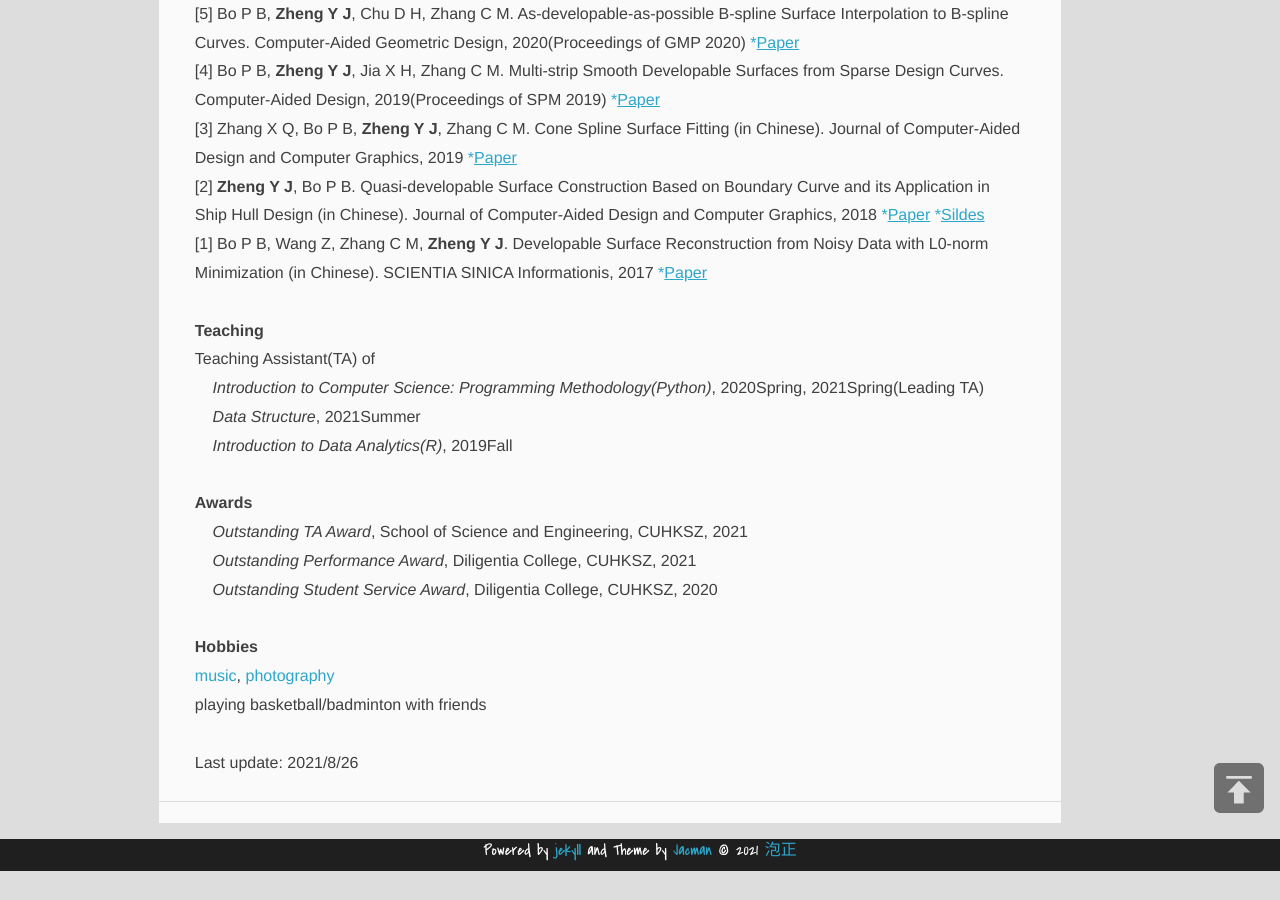
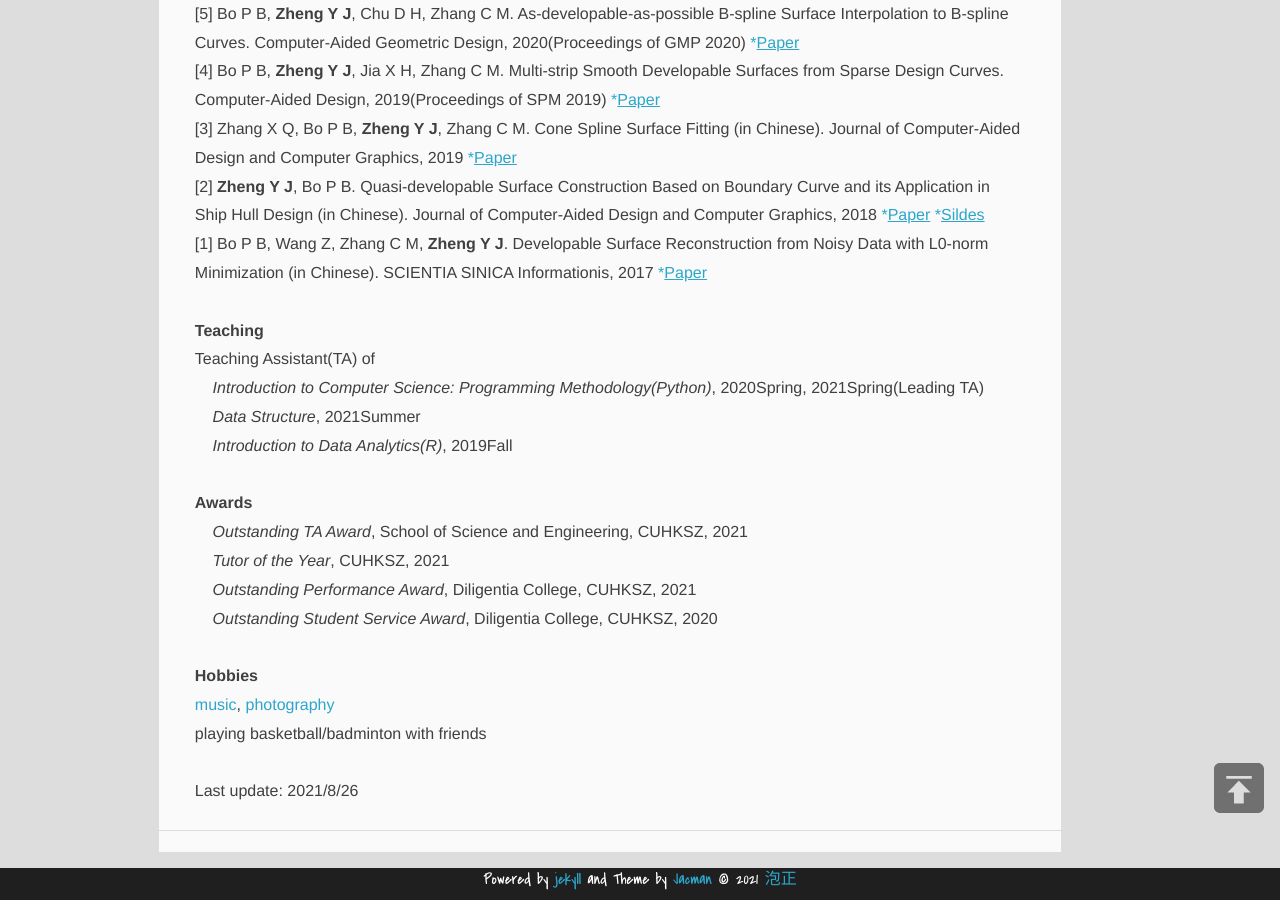
Before and after one commit to PAULYZHENG/paulyzheng.github.io, a Jekyll site: the page built from about/index.html, in a window 1280 px wide and 900 px high, scrolled down 1315 px. Built offline with Jekyll 4.4.1, drawn with Linux system fonts in a browser that asks for light colours; comment, search, counter and statistics services are not loaded; before the commit the page ends 2186 px from its top, so only the background shows below that.

Commit message:
Update index.html

```diff
--- a/about/index.html
+++ b/about/index.html
@@ -69,6 +69,7 @@ Teaching Assistant(TA) of <br/>
 <B>Awards</B>
 <br/>
 &nbsp &nbsp <I>Outstanding TA Award</I>, School of Science and Engineering, CUHKSZ, 2021<br/>
+&nbsp &nbsp <I>Tutor of the Year</I>, CUHKSZ, 2021<br/>
 &nbsp &nbsp <I>Outstanding Performance Award</I>, Diligentia College, CUHKSZ, 2021<br/>
 &nbsp &nbsp <I>Outstanding Student Service Award</I>, Diligentia College, CUHKSZ, 2020
 <br/>
```
